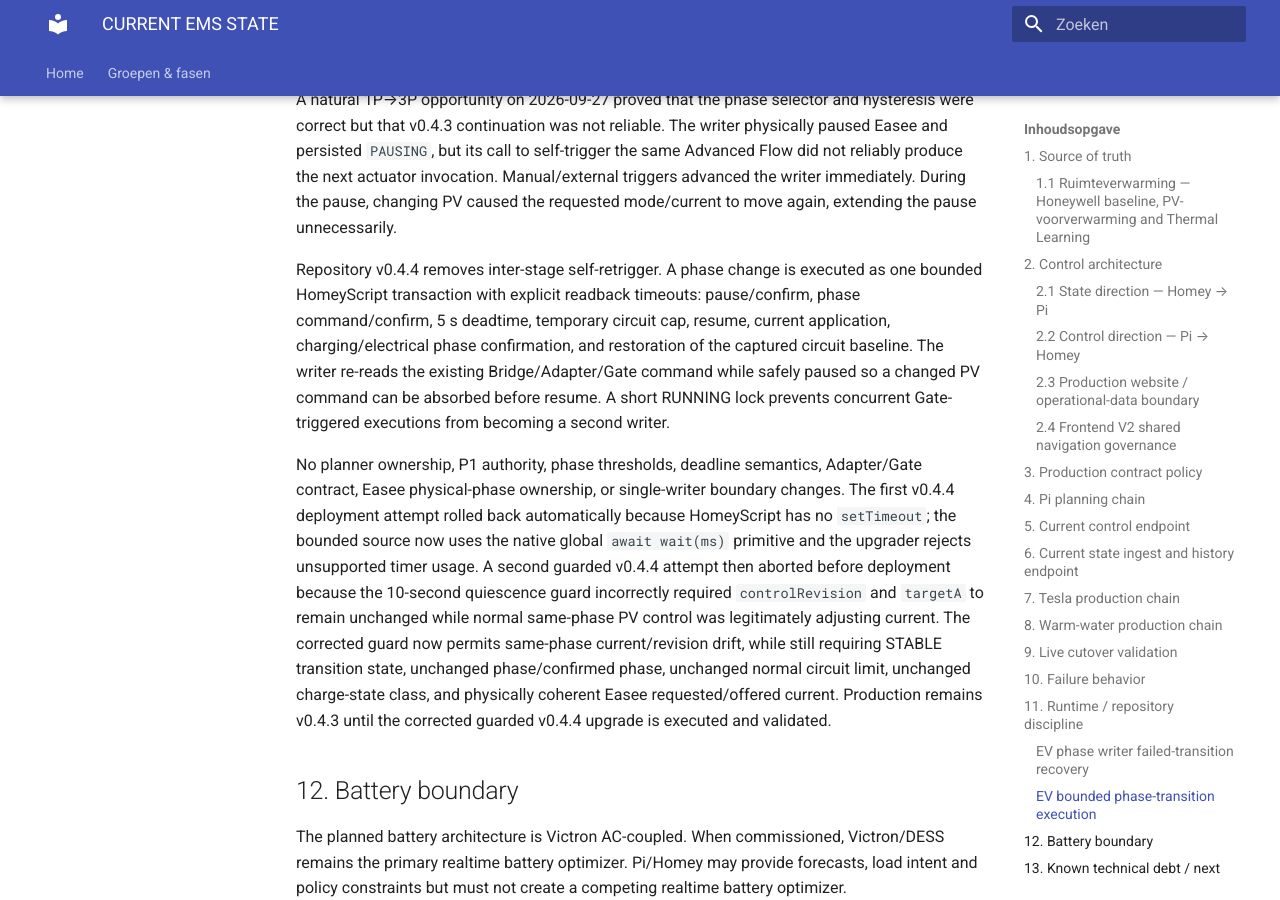
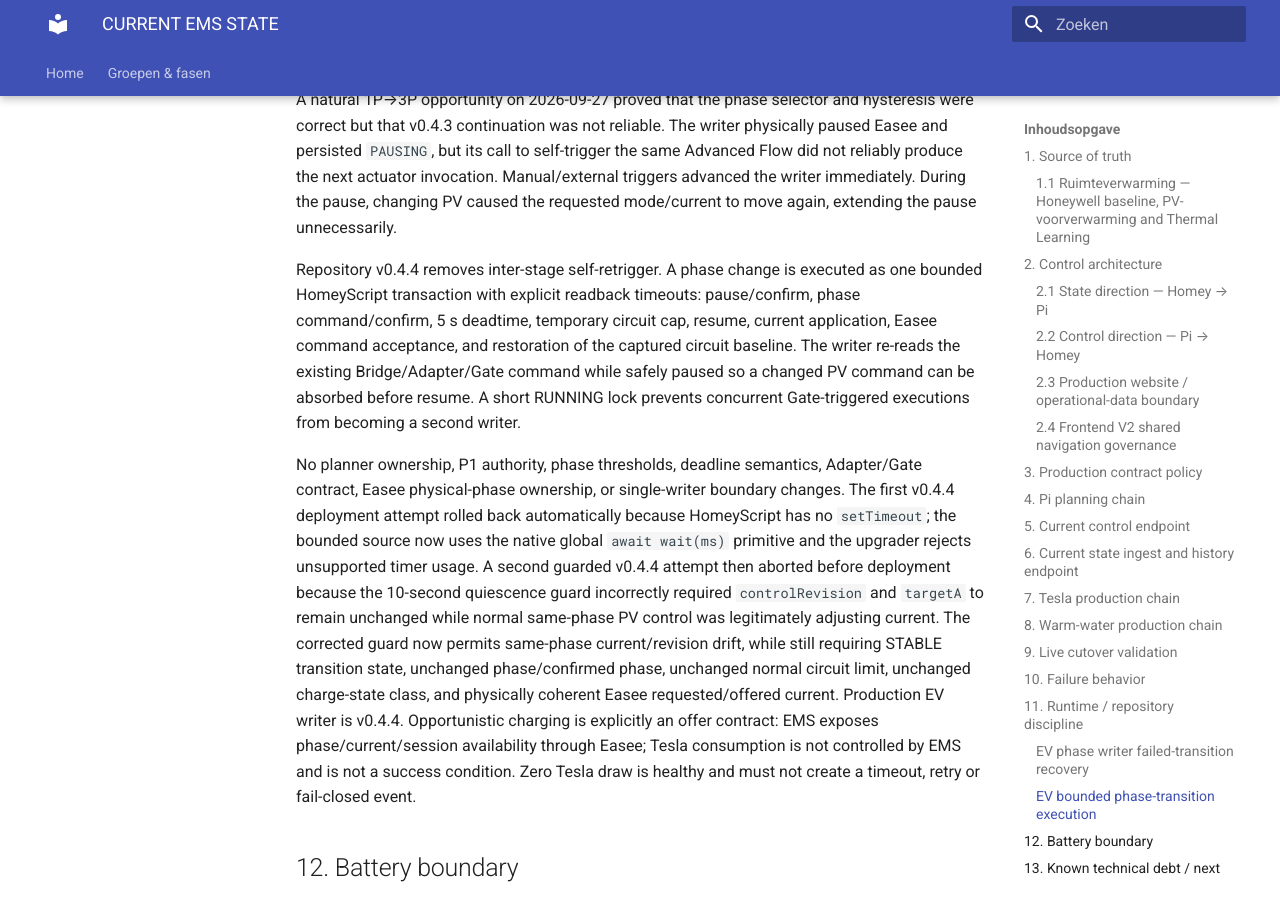
Before and after one commit to OnsKasteeltje/homey-energy-manual, an MkDocs documentation site: the page built from docs/architecture/CURRENT-EMS-STATE.md, in a window 1280 px wide and 900 px high, scrolled down 16093 px. Built offline with MkDocs 1.6.1 and Material for MkDocs 9.7.7, drawn with Linux system fonts in a browser that asks for light colours.

Commit message:
fix(ev): define opportunity as offer not Tesla consumption

```diff
--- a/docs/architecture/CURRENT-EMS-STATE.md
+++ b/docs/architecture/CURRENT-EMS-STATE.md
@@ -309,8 +309,8 @@
 Repository v0.4.4 removes inter-stage self-retrigger. A phase change is executed
 as one bounded HomeyScript transaction with explicit readback timeouts:
 pause/confirm, phase command/confirm, 5 s deadtime, temporary circuit cap,
-resume, current application, charging/electrical phase confirmation, and
-restoration of the captured circuit baseline. The writer re-reads the existing
+resume, current application, Easee command acceptance, and restoration of the
+captured circuit baseline. The writer re-reads the existing
 Bridge/Adapter/Gate command while safely paused so a changed PV command can be
 absorbed before resume. A short RUNNING lock prevents concurrent Gate-triggered
 executions from becoming a second writer.
@@ -320,7 +320,7 @@
 changes. The first v0.4.4 deployment attempt rolled back automatically because
 HomeyScript has no `setTimeout`; the bounded source now uses the native global
 `await wait(ms)` primitive and the upgrader rejects unsupported timer usage.
-A second guarded v0.4.4 attempt then aborted before deployment because the 10-second quiescence guard incorrectly required `controlRevision` and `targetA` to remain unchanged while normal same-phase PV control was legitimately adjusting current. The corrected guard now permits same-phase current/revision drift, while still requiring STABLE transition state, unchanged phase/confirmed phase, unchanged normal circuit limit, unchanged charge-state class, and physically coherent Easee requested/offered current. Production remains v0.4.3 until the corrected guarded v0.4.4 upgrade is executed and validated.
+A second guarded v0.4.4 attempt then aborted before deployment because the 10-second quiescence guard incorrectly required `controlRevision` and `targetA` to remain unchanged while normal same-phase PV control was legitimately adjusting current. The corrected guard now permits same-phase current/revision drift, while still requiring STABLE transition state, unchanged phase/confirmed phase, unchanged normal circuit limit, unchanged charge-state class, and physically coherent Easee requested/offered current. Production EV writer is v0.4.4. Opportunistic charging is explicitly an offer contract: EMS exposes phase/current/session availability through Easee; Tesla consumption is not controlled by EMS and is not a success condition. Zero Tesla draw is healthy and must not create a timeout, retry or fail-closed event.
 
 
 ## 12. Battery boundary
```
